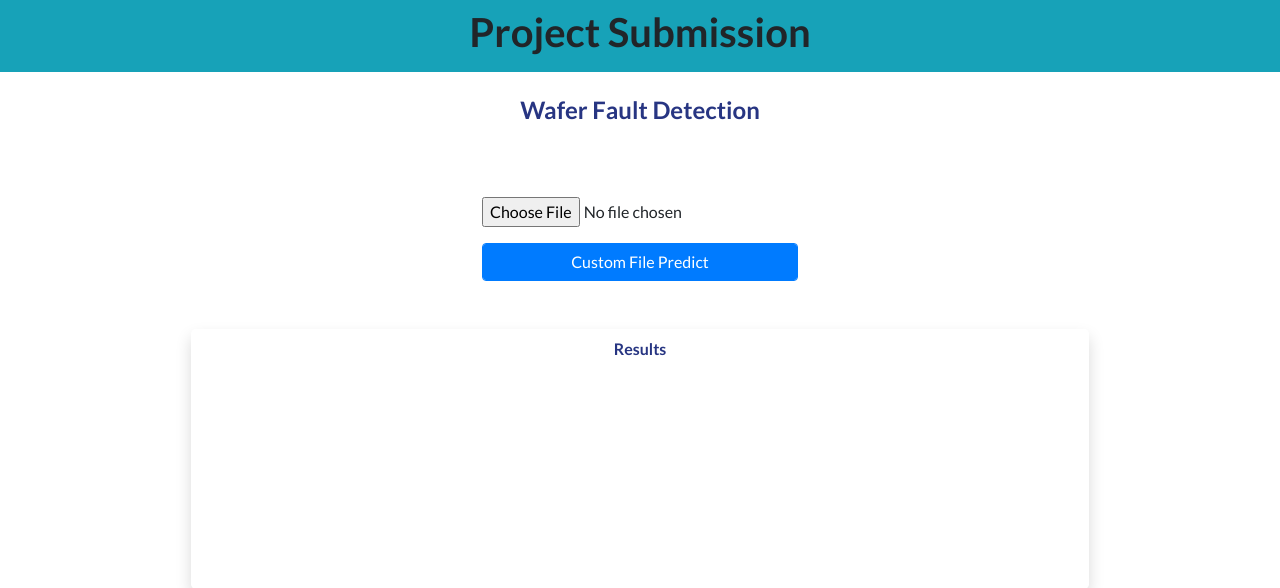
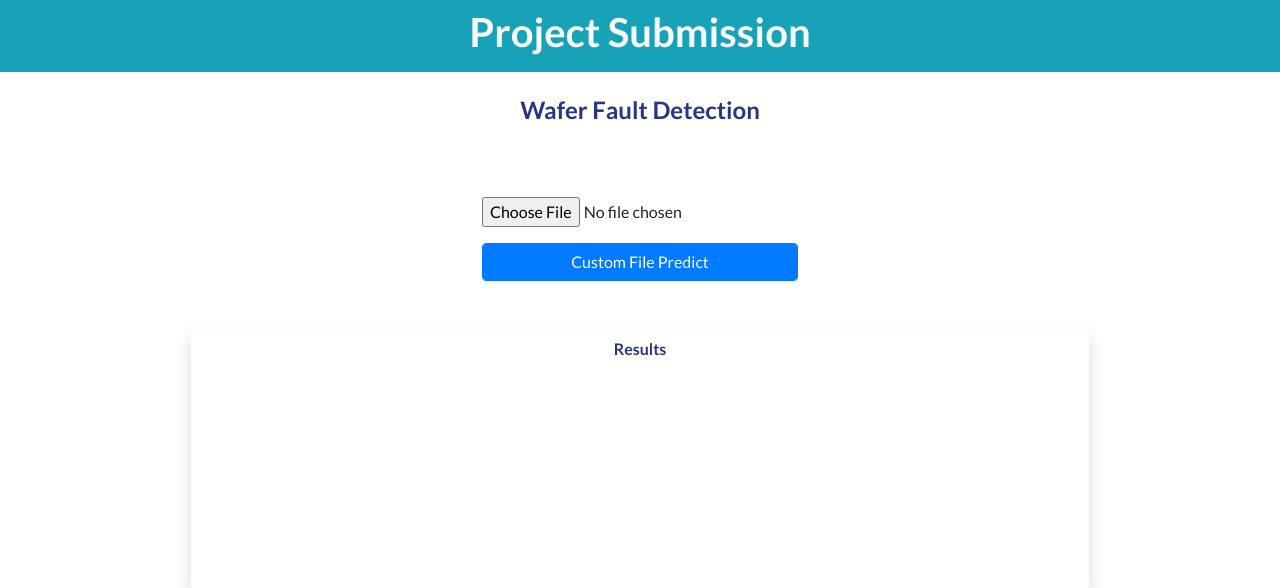
Before and after one commit to tiwarijay/WaferFaultDetection_circleci, a Flask app: page / in a window 1280 px wide. Shown: the top 588 px of the page. Run offline with Flask 2, Linux system fonts and the light colour scheme; parts of the project's set-up code (start-up, migrations or seed data) failed here and were passed over; some libraries are stand-ins or nearby versions.

Commit message:
Update index.html
text-light: Text color of Project Submission text in navbar.

```diff
--- a/templates/index.html
+++ b/templates/index.html
@@ -115,7 +115,7 @@
 	<nav class="navbar navbar-light bg-info static-top">
 		<div class="container-fluid">
 			<!-- <a class="navbar-brand" href=""><img src="https://github.com/SarthakK337/WaferFaultDetection_circleci/blob/main/Img/IMG_20220424_191848.png" alt="Project" /></a> -->
-			<h1 class="mx-auto">Project Submission</h1>
+			<h1 class="text-light mx-auto">Project Submission</h1>
 		</div>
 	</nav>
 
```
